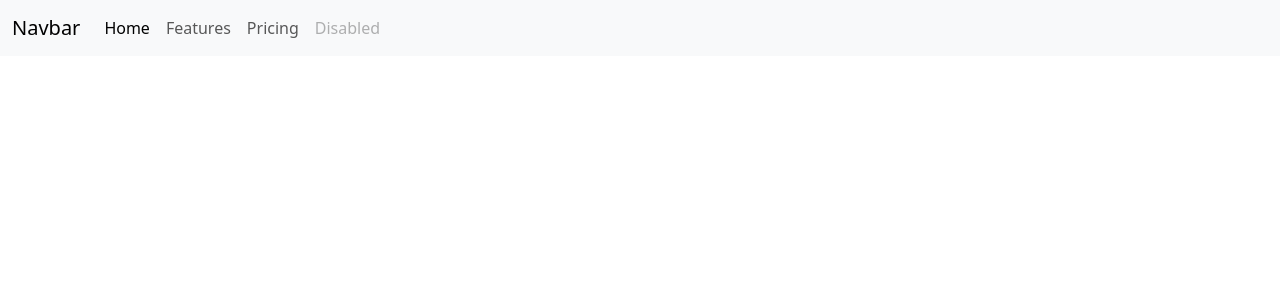
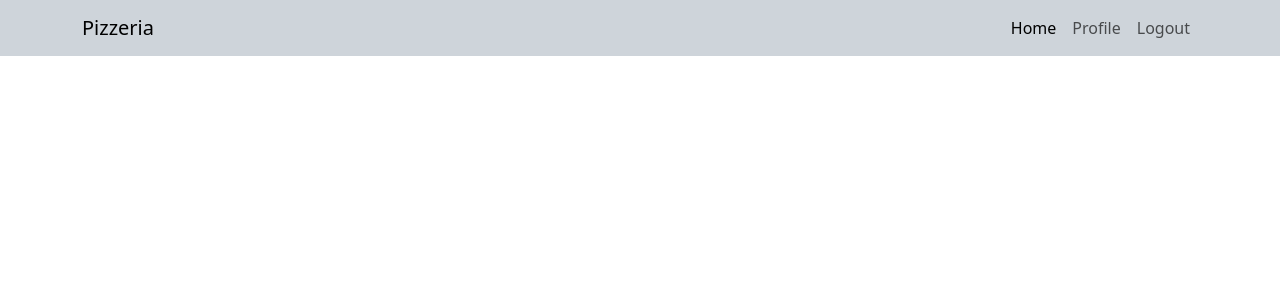
Before and after one commit to Yeison-Pompa/Introduccion_React, a React (Vite) app: page / in a window 1280 px wide. Shown: the top 300 px of the page. Built offline with nearby package versions, Linux system fonts and the light colour scheme.

Commit message:
add variable true po false

```diff
--- a/src/App.jsx
+++ b/src/App.jsx
@@ -2,6 +2,7 @@ import { useState } from 'react'
 import reactLogo from './assets/react.svg'
 import viteLogo from '/vite.svg'
 import Navbar from './components/Navbar'
+import Home from './components/Home'
 
 
 function App() {
@@ -9,6 +10,7 @@ function App() {
   return (
     <>
      <Navbar/>
+     <Home/>
     </>
   )
 }
--- /dev/null
+++ b/src/assets/css/style.css
@@ -0,0 +1,3 @@
+#bgNav{
+    background-color: brown;
+}
--- a/src/components/Header.jsx
+++ b/src/components/Header.jsx
@@ -0,0 +1,9 @@
+import React from 'react'
+
+const Header = () => {
+  return (
+    <div></div>
+  )
+}
+
+export default Header
--- a/src/components/Home.jsx
+++ b/src/components/Home.jsx
@@ -0,0 +1,10 @@
+import React from 'react'
+import Header from './Header'
+
+const Home = () => {
+  return (
+    <div><Header/></div>
+  )
+}
+
+export default Home
--- a/src/components/Navbar.jsx
+++ b/src/components/Navbar.jsx
@@ -1,28 +1,47 @@
 import React from 'react'
 
+
 const Navbar = () => {
+  const total = 25000;
+  const token = true;
+
+
+
   return (
     <div>
-        <nav class="navbar navbar-expand-lg bg-body-tertiary">
-  <div class="container-fluid">
-    <a class="navbar-brand" href="#">Navbar</a>
-    <button class="navbar-toggler" type="button" data-bs-toggle="collapse" data-bs-target="#navbarNav" aria-controls="navbarNav" aria-expanded="false" aria-label="Toggle navigation">
-      <span class="navbar-toggler-icon"></span>
+        <nav  id='bgNav' className="navbar navbar-expand-lg bg-dark-subtle text-emphasis-dark">
+  <div className="container">
+    <a className="navbar-brand" href="#">Pizzeria</a>
+    <button className="navbar-toggler" type="button" data-bs-toggle="collapse" data-bs-target="#navbarNav" aria-controls="navbarNav" aria-expanded="false" aria-label="Toggle navigation">
+      <span className="navbar-toggler-icon"></span>
     </button>
-    <div class="collapse navbar-collapse" id="navbarNav">
-      <ul class="navbar-nav">
-        <li class="nav-item">
-          <a class="nav-link active" aria-current="page" href="#">Home</a>
+    <div className="collapse navbar-collapse" id="navbarNav">
+      <ul className="navbar-nav ms-auto">
+        <li className="nav-item">
+          <a className="nav-link active" aria-current="page" href="#">Home</a>
         </li>
-        <li class="nav-item">
-          <a class="nav-link" href="#">Features</a>
-        </li>
-        <li class="nav-item">
-          <a class="nav-link" href="#">Pricing</a>
-        </li>
-        <li class="nav-item">
-          <a class="nav-link disabled" aria-disabled="true">Disabled</a>
-        </li>
+
+{
+  token ? (
+    <>  <li className="nav-item">
+    <a className="nav-link" href="#">Profile</a>
+  </li>
+  <li className="nav-item">
+    <a className="nav-link" href="#">Logout</a>
+  </li> </>
+  ) :(
+    <>      <li className="nav-item">
+    <a className="nav-link" href="#">Login</a>
+  </li>
+  <li className="nav-item">
+    <a className="nav-link" href="#">Register</a>
+  </li></>
+  )
+}
+
+
+
+
       </ul>
     </div>
   </div>
```
